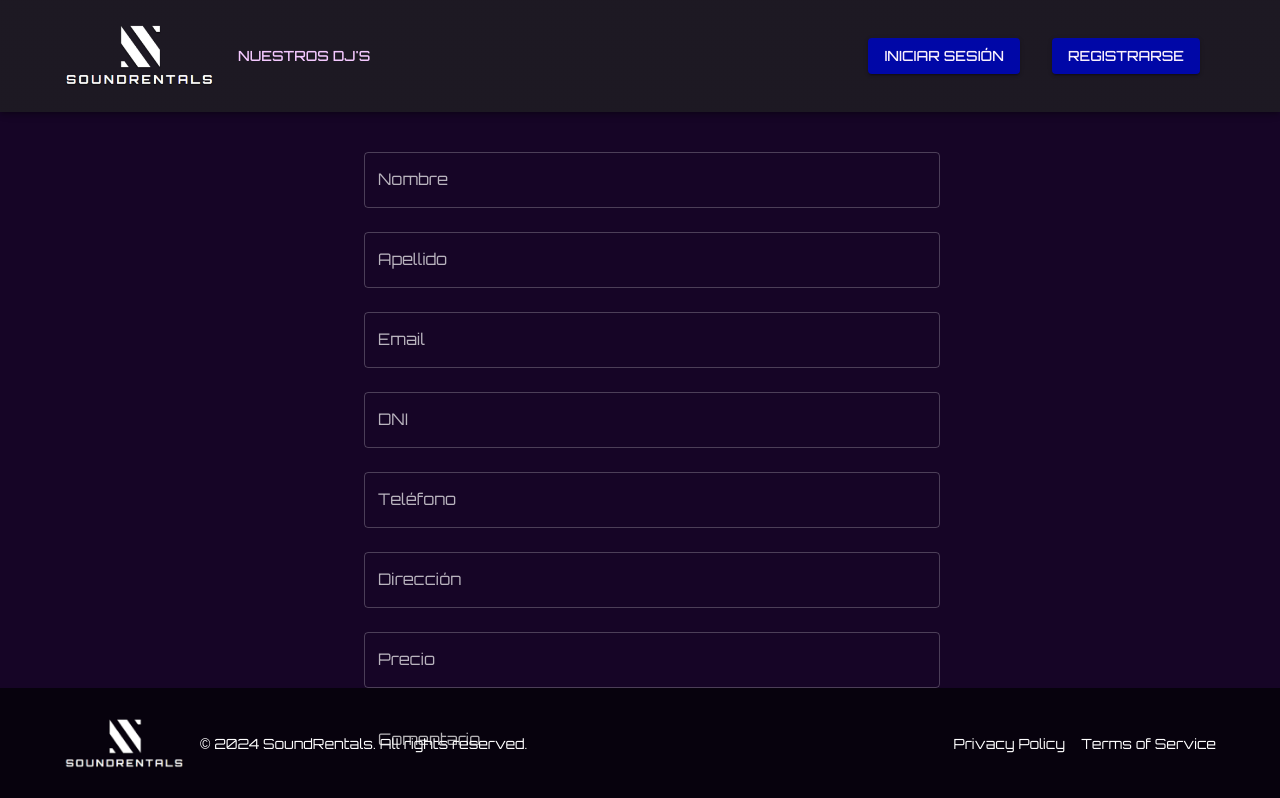
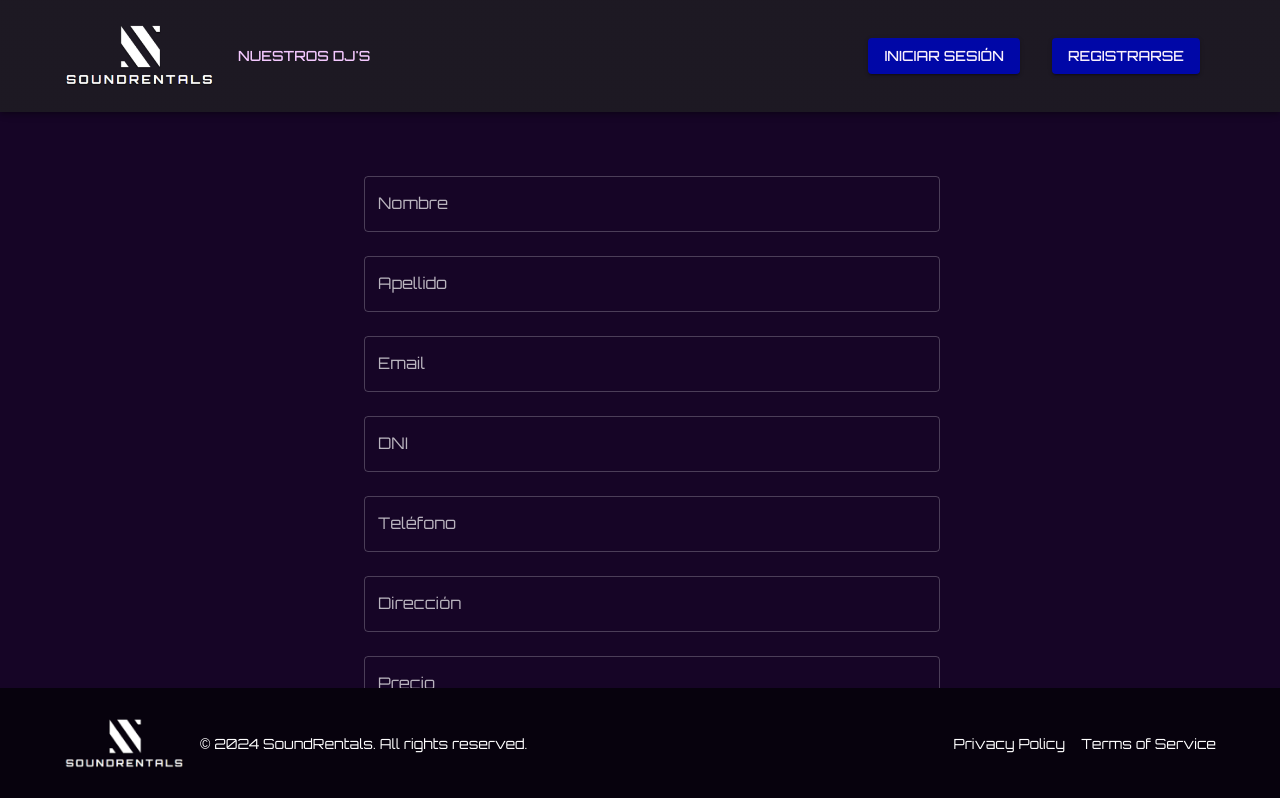
Before and after one commit to DOF1109/sound-rentals, a React (Vite) app in the folder frontend/: page /add-product in a window 1280 px wide. Shown: the top 798 px of the page. Built offline with nearby package versions, Linux system fonts and the light colour scheme; no server answers.

Commit message:
Mejora footer

```diff
--- a/frontend/src/components/layout/Footer.jsx
+++ b/frontend/src/components/layout/Footer.jsx
@@ -13,11 +13,12 @@ const Footer = () => {
       component="footer"
       sx={{
         width: '100%',
-        position: 'fixed',
+        position: 'absolute',
         bottom: 0,
         py: 3,
         backgroundColor: 'background.paper',
-        color: 'white'
+        color: 'white',
+        zIndex: 9999
       }}
     >
       <Container>
--- a/frontend/src/components/pages/AddService.jsx
+++ b/frontend/src/components/pages/AddService.jsx
@@ -132,8 +132,8 @@ const AddService = () => {
         onSubmit={handleSubmit}
         maxWidth="md"
         mx="auto"
-        pt={2}
-        pb={5}
+        pt={5}
+        pb={15}
       >
         <Grid item xs={12} sm={9} lg={8} mt={3}>
           <TextField
--- a/frontend/src/components/pages/DJs.jsx
+++ b/frontend/src/components/pages/DJs.jsx
@@ -75,7 +75,6 @@ const DJs = () => {
           color="primary"
           page={page}
           onChange={handlePageChange}
-          size="large"
         />
       </Box>
     </Container>
--- a/frontend/src/styles/index.css
+++ b/frontend/src/styles/index.css
@@ -29,6 +29,12 @@ body,#root{
 
 #root{
   position: relative;
+  /* padding-bottom: 200px; */
+}
+
+main{
+  max-height: 83vh;
+  overflow-y: auto;
 }
 
 .clear-link {
```
